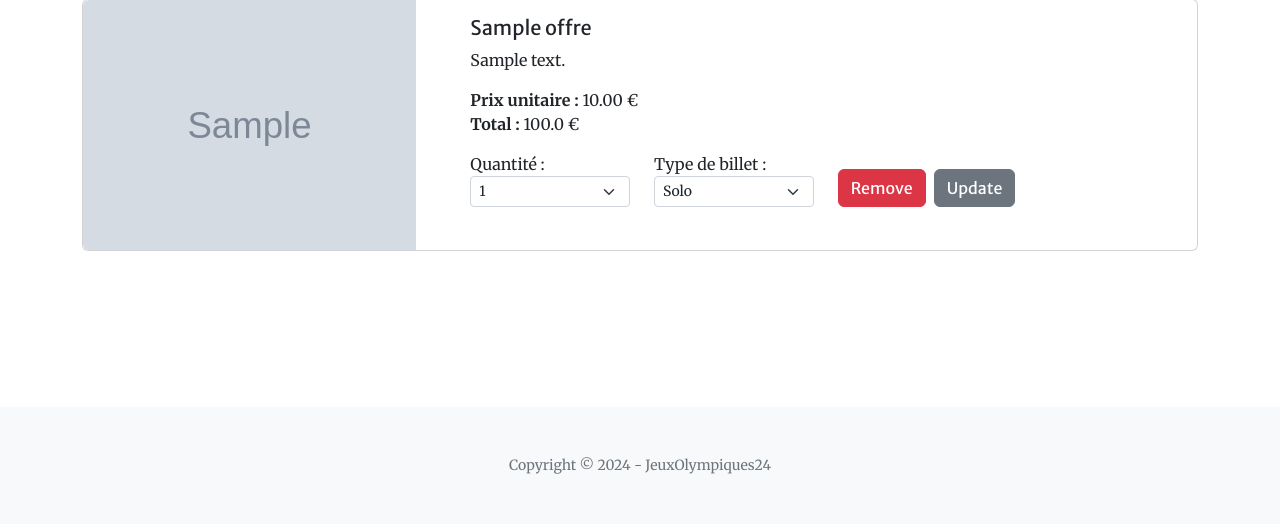
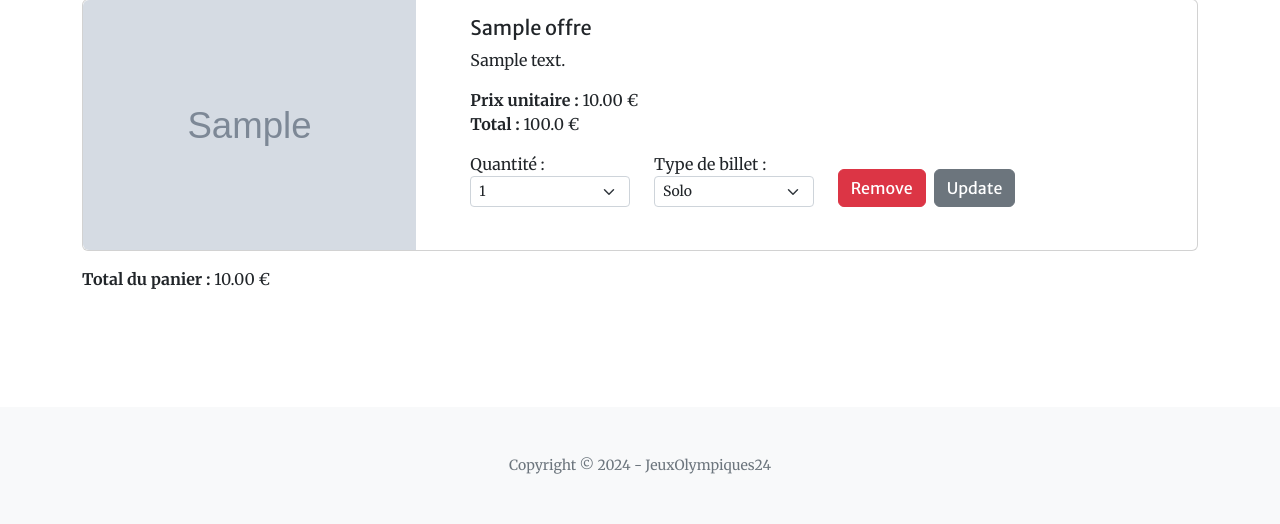
Before and after one commit to CmViny/JO-24, a Django app: template JOStudi/cart/templates/cart_summary.html in a window 1280 px wide. Shown: the part 276-800 px from the top of the page. Run offline with Django 4.2, Linux system fonts and the light colour scheme; the template is opened without the code that fills it: most values are stand-ins (such as "Sample title", 1, 10 or a date in 2020); grey boxes marked "Sample" are stand-in pictures; some libraries are stand-ins or nearby versions.

Commit message:
Cart Totals

```diff
--- a/JOStudi/cart/cart.py
+++ b/JOStudi/cart/cart.py
@@ -117,6 +117,13 @@ class Cart():
 
         return items
 
+    def get_totals(self):
+        total = 0
+        # Parcours tous les éléments du panier et ajoute au total
+        for item in self.cart.values():
+            total += float(item['price']) * item['quantity']
+        return total
+
     def clear(self):
         self.session['session_key'] = {}
         self.session.modified = True
--- a/JOStudi/cart/templates/cart_summary.html
+++ b/JOStudi/cart/templates/cart_summary.html
@@ -58,6 +58,7 @@
             </div>
         </div>
         {% endfor %}
+        <strong>Total du panier :</strong> <span id="total_cart">{{ cart_total|floatformat:2 }} €</span><br>
     {% else %}
         <center><p>Votre panier est vide.</p></center>
     {% endif %}
@@ -89,6 +90,9 @@ document.addEventListener("DOMContentLoaded", function () {
 
                 document.getElementById(`prix_unitaire_${key}`).textContent = `${data.updated_price} €`;
                 document.getElementById(`prix_total_${key}`).textContent = `${data.total_price} €`;
+
+                // Mettre à jour le total du panier
+                document.getElementById("total_cart").textContent = `${data.cart_total} €`;
             }
         });
     });
@@ -113,6 +117,7 @@ document.addEventListener("DOMContentLoaded", function () {
             if (response.ok) {
                 e.target.closest('.card').remove();
                 const data = await response.json();
+                document.getElementById("total_cart").textContent = `${data.cart_total} €`;
                 document.getElementById("cart_quantity").textContent = data.cart_quantity;
 
             } else {
--- a/JOStudi/store/views.py
+++ b/JOStudi/store/views.py
@@ -1,7 +1,5 @@
 from django.shortcuts import render
 from offers.models import Offre
-import json
-from cart.cart import Cart
 
 def home(request):
     offres = Offre.objects.all()
```
Also changed, not shown: JOStudi/cart/views.py (+8 -3 lines).
